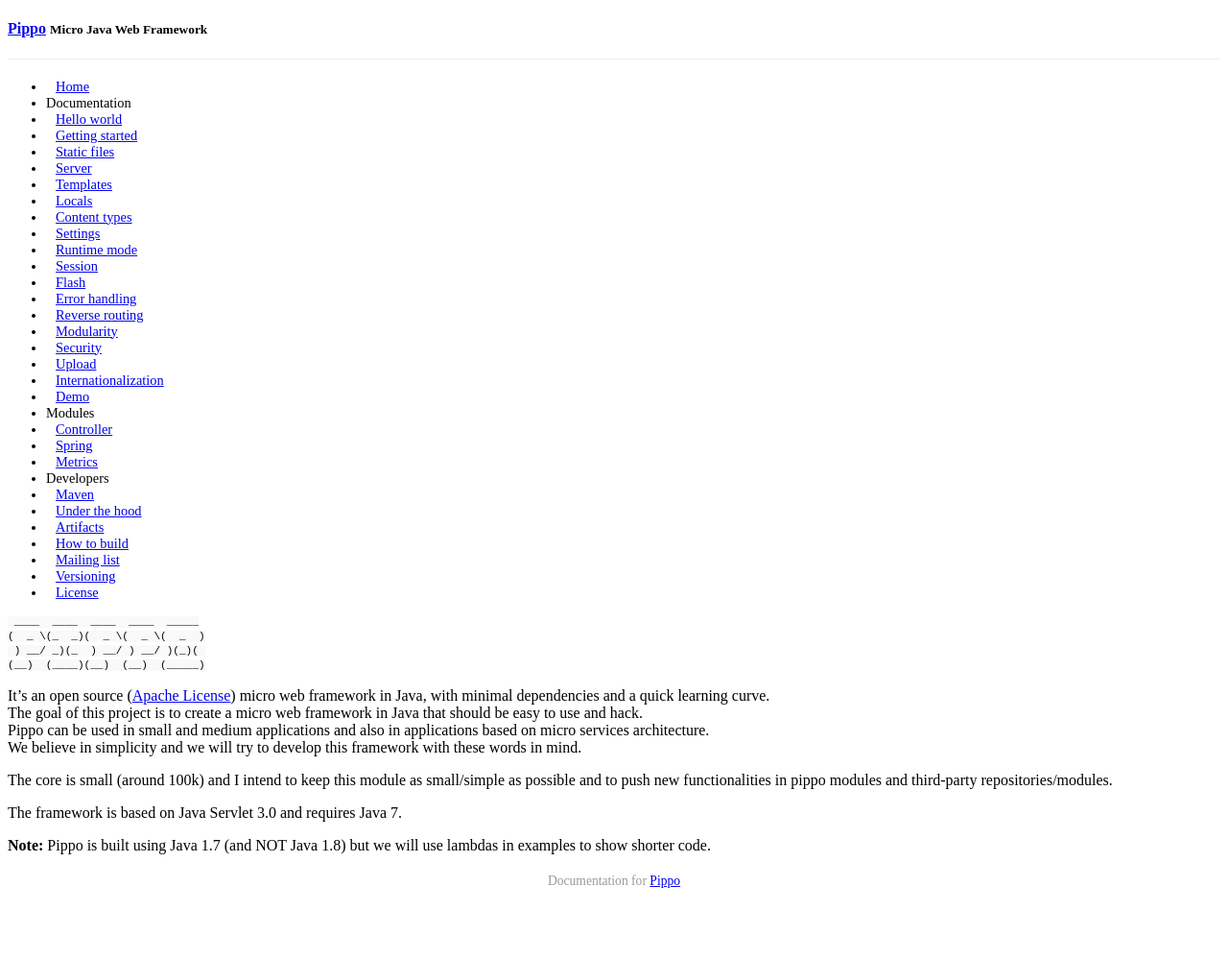
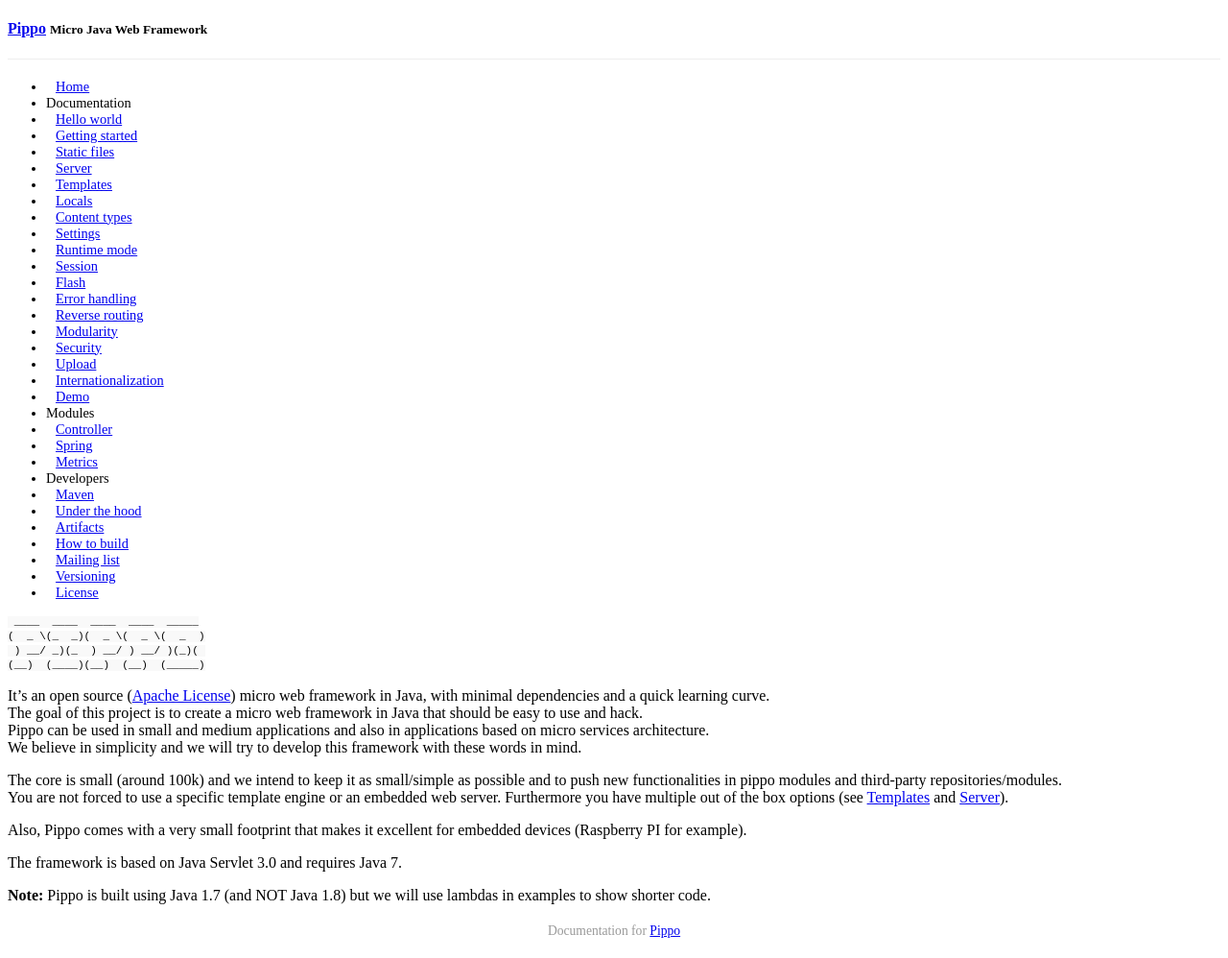
Before and after one commit to pippo-java/pippo.github.io, a Jekyll site: the page built from index.md, in a window 1280 px wide. Shown: the whole page at 96% size. Built offline with Jekyll 4.4.1, drawn with Linux system fonts in a browser that asks for light colours; Markdown is read by kramdown in place of the engine named in the settings; a style sheet for code colours, icons or effects is not loaded; before the commit the page ends 946 px from its top, so only the background shows below that.

Commit message:
improve documentation

```diff
--- a/index.md
+++ b/index.md
@@ -13,7 +13,10 @@ The goal of this project is to create a micro web framework in Java that should
 Pippo can be used in small and medium applications and also in applications based on micro services architecture.
 We believe in simplicity and we will try to develop this framework with these words in mind.
 
-The core is small (around 100k) and I intend to keep this module as small/simple as possible and to push new functionalities in pippo modules and third-party repositories/modules.
+The core is small (around 100k) and we intend to keep it as small/simple as possible and to push new functionalities in pippo modules and third-party repositories/modules.
+You are not forced to use a specific template engine or an embedded web server. Furthermore you have multiple out of the box options (see [Templates](/doc/templates.html) and [Server](/doc/server.html)).
+
+Also, Pippo comes with a very small footprint that makes it excellent for embedded devices (Raspberry PI for example).
 
 The framework is based on Java Servlet 3.0 and requires Java 7.
 
```
